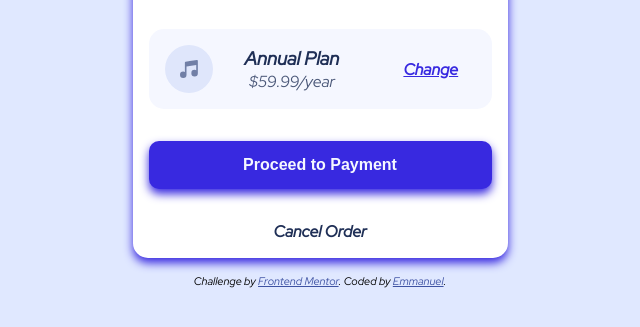
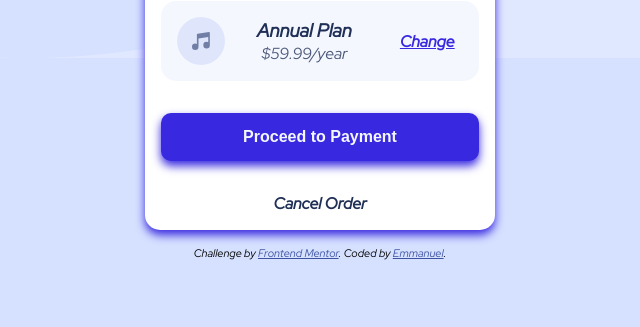
Before and after one commit to munyite001/Order-Summary-Card, a plain HTML site: page index.html in a window 1280 px wide. Shown: the part 379-706 px from the top of the page, without its empty margins (320-960 px from the left). Drawn offline with Linux system fonts and the light colour scheme.

Commit message:
Finalized on mobile design and desktop design

```diff
--- a/styles.css
+++ b/styles.css
@@ -41,11 +41,13 @@ main{
     height: 100%;
     background-color: var(--pale-blue);
     padding: 1rem;
+    min-width: 365px;
 }
 
 /* Outer Container */
 .container{
-    max-width: 375px;
+    max-width: 350px;
+    min-width: 300px;
     margin: 1rem auto;
     background-color: white;
     border-radius: var(--radius);
@@ -107,7 +109,7 @@ main{
     margin-right: 2rem;
 }
 .price{
-    margin-right: 4rem;
+    margin-right: 3rem;
 }
 #plan-heading{
     color: var(--dark-blue);
@@ -143,6 +145,17 @@ main{
 
 }
 
+/* DESKTOP DESIGN */
+@media(min-width: 700px){
+main{
+    background-image: url(./images/pattern-background-desktop.svg);
+}
+.container{
+    margin: auto;
+}
+
+}
+
 
 .attribution {
     font-size: 11px; text-align: center;
```
